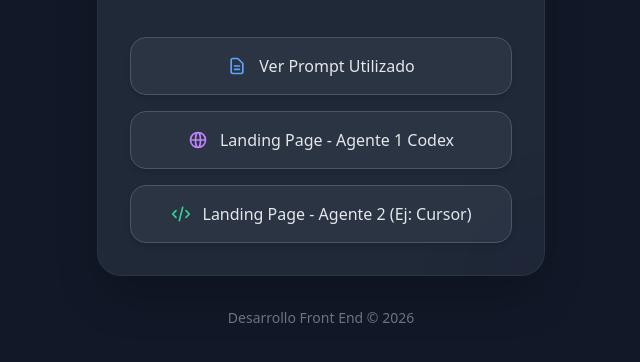
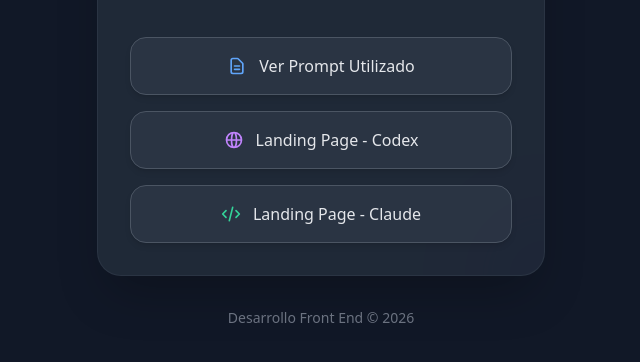
Before and after one commit to MaverickARG/Front-TP2, a plain HTML site: page index.html in a window 1280 px wide. Shown: the part 362-724 px from the top of the page, without its empty margins (319-959 px from the left). Drawn offline with nearby package versions, Linux system fonts and the light colour scheme.

Commit message:
Agente 2 Claude

```diff
--- a/index.html
+++ b/index.html
@@ -56,7 +56,7 @@
                 <div class="absolute inset-0 w-full h-full bg-gradient-to-r from-purple-500 to-purple-600 opacity-0 group-hover:opacity-10 rounded-2xl transition-opacity duration-300"></div>
                 <span class="flex items-center justify-center gap-3">
                     <svg class="w-5 h-5 text-purple-400 group-hover:text-purple-300" fill="none" stroke="currentColor" viewBox="0 0 24 24"><path stroke-linecap="round" stroke-linejoin="round" stroke-width="2" d="M21 12a9 9 0 01-9 9m9-9a9 9 0 00-9-9m9 9H3m9 9a9 9 0 01-9-9m9 9c1.657 0 3-4.03 3-9s-1.343-9-3-9m0 18c-1.657 0-3-4.03-3-9s1.343-9 3-9m-9 9a9 9 0 019-9"></path></svg>
-                    Landing Page - Agente 1 Codex
+                    Landing Page - Codex
                 </span>
             </a>
 
@@ -65,7 +65,7 @@
                 <div class="absolute inset-0 w-full h-full bg-gradient-to-r from-emerald-500 to-emerald-600 opacity-0 group-hover:opacity-10 rounded-2xl transition-opacity duration-300"></div>
                 <span class="flex items-center justify-center gap-3">
                     <svg class="w-5 h-5 text-emerald-400 group-hover:text-emerald-300" fill="none" stroke="currentColor" viewBox="0 0 24 24"><path stroke-linecap="round" stroke-linejoin="round" stroke-width="2" d="M10 20l4-16m4 4l4 4-4 4M6 16l-4-4 4-4"></path></svg>
-                    Landing Page - Agente 2 (Ej: Cursor)
+                    Landing Page - Claude
                 </span>
             </a>
         </div>
```
